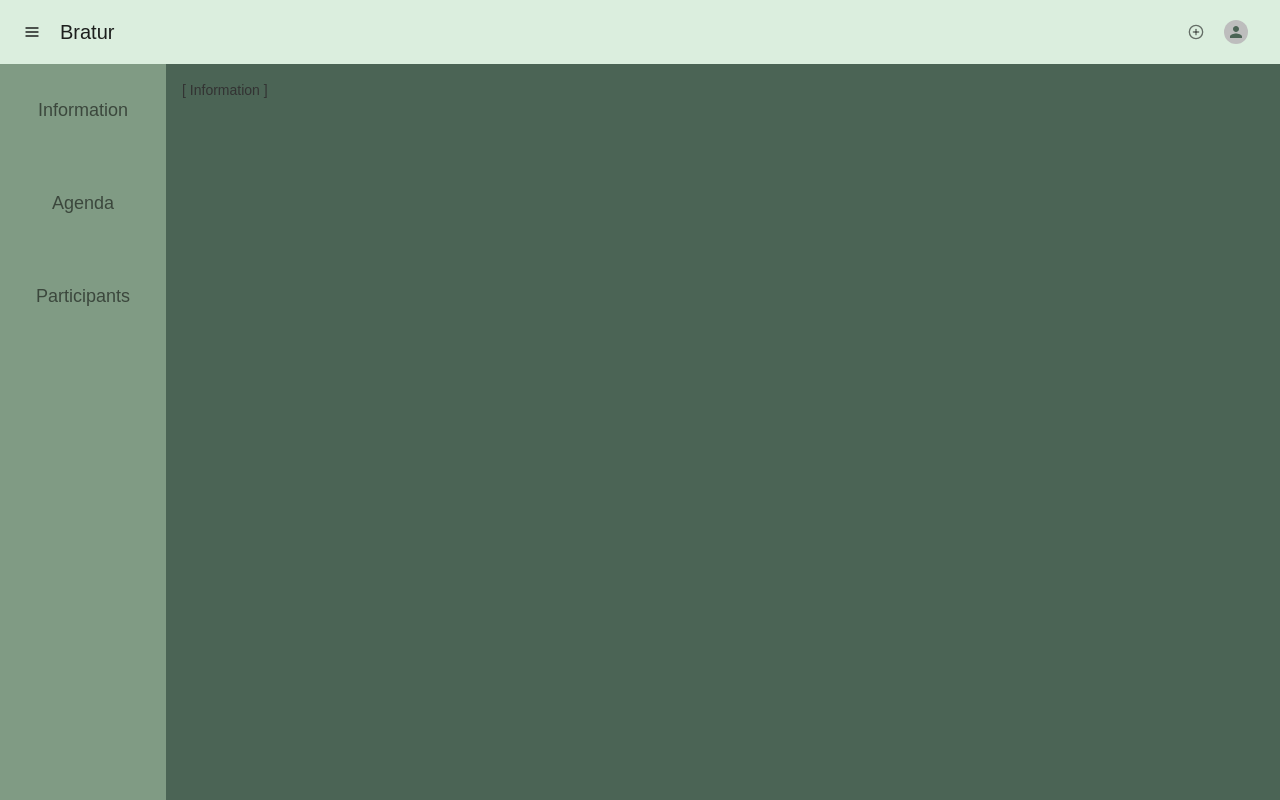
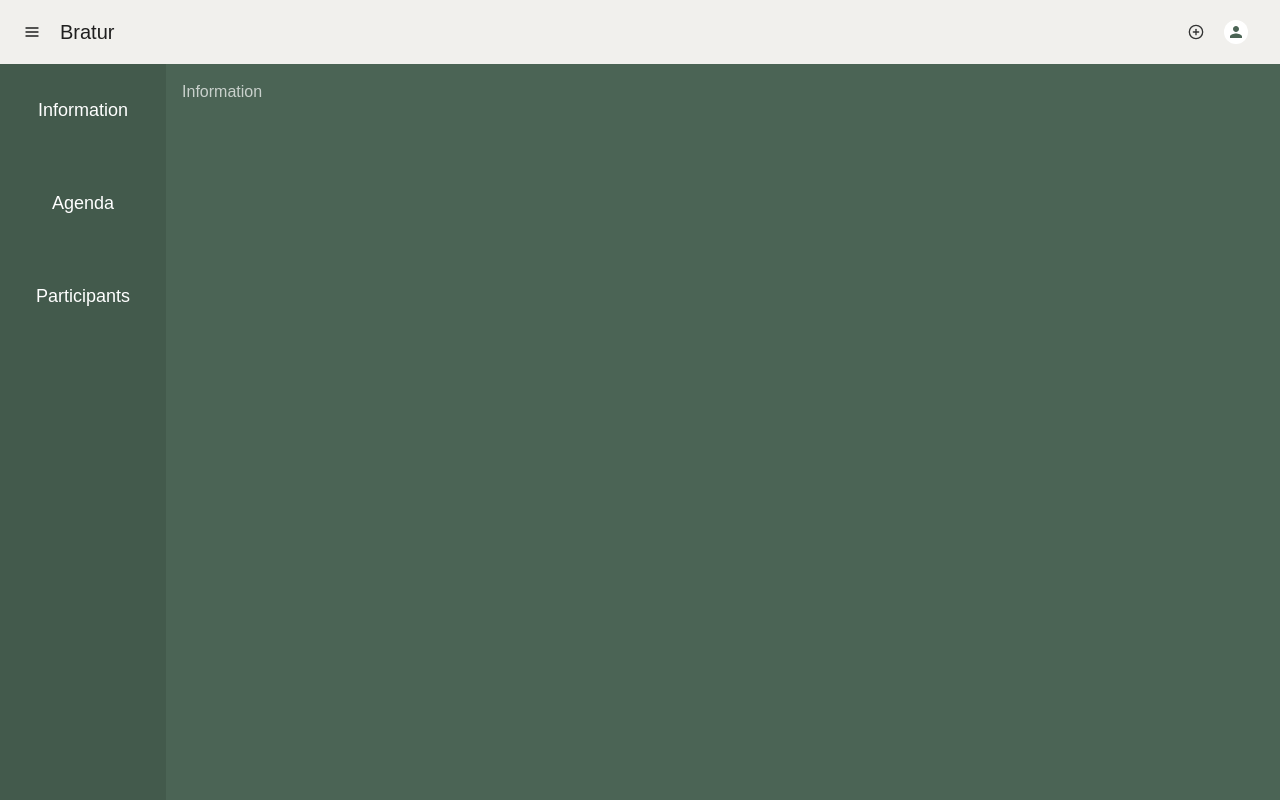
Before and after one commit to stavangler/web, a React (Create React App) app: page /trip/1 in a window 1280 px wide. Built offline with nearby package versions, Linux system fonts and the light colour scheme; no server answers.

Commit message:
chips, some styling

```diff
--- a/package.json
+++ b/package.json
@@ -8,6 +8,7 @@
         "@testing-library/jest-dom": "^5.11.6",
         "@testing-library/react": "^11.2.2",
         "@testing-library/user-event": "^12.5.0",
+        "@types/react-responsive": "^8.0.2",
         "@types/react-swipeable-views": "^0.13.0",
         "mobx": "^6.0.4",
         "mobx-react": "^7.0.5",
@@ -17,6 +18,7 @@
         "react": "^17.0.1",
         "react-dom": "^17.0.1",
         "react-feather": "^2.0.9",
+        "react-responsive": "^8.2.0",
         "react-router-dom": "^5.2.0",
         "react-scripts": "4.0.1",
         "react-swipeable-views": "^0.13.9",
--- a/src/app.tsx
+++ b/src/app.tsx
@@ -17,6 +17,7 @@ const useStyles = makeStyles((theme: Theme) =>
         small: {
             width: theme.spacing(3),
             height: theme.spacing(3),
+            background: theme.palette.common.white
         },
     }),
 )
@@ -41,7 +42,7 @@ const App = () => {
                                 userStore?.isAuthenticated ?
                                     <>
                                         <IconButton title="New trip" className={classes.stdButton}>
-                                            <Icon.PlusCircle size={16} />
+                                            <Icon.PlusCircle color={theme.palette.common.black} size={16} />
                                         </IconButton>
                                         <IconButton title="User" className={classes.stdButton}>
                                             <Avatar className={classes.small} />
--- a/src/common/theme.ts
+++ b/src/common/theme.ts
@@ -1,4 +1,5 @@
 import { createMuiTheme } from '@material-ui/core'
+import { darken, lighten } from '@material-ui/core/styles'
 
 export const knowitColors = {
     black: '#333333',
@@ -12,13 +13,28 @@ export const knowitColors = {
     clay: '#A5B1AA',
 }
 
+// const theme = createMuiTheme({
+//     overrides: {
+//         MuiAppBar: {
+//             colorPrimary: {
+//                 backgroundColor: "#FFC0CB"
+//             }
+//         }
+//     },
+//     palette: { type: "dark" }
+// });
+
 export const theme = createMuiTheme({
     palette: {
         primary: {
             main: knowitColors.mint,
+            light: lighten(knowitColors.mint, 0.1),
+            dark: darken(knowitColors.mint, 0.1),
         },
         secondary: {
-            main: knowitColors.pear,
+            main: knowitColors.forest,
+            light: lighten(knowitColors.forest, 0.1),
+            dark: darken(knowitColors.forest, 0.1),
         },
         background: {
             default: knowitColors.forest,
@@ -34,7 +50,7 @@ export const theme = createMuiTheme({
         text: {
             primary: knowitColors.black,
         },
-        type: 'light',
+        type: 'dark',
     },
     typography: {
         fontFamily: [
@@ -72,5 +88,10 @@ export const theme = createMuiTheme({
                 html: { WebkitFontSmoothing: 'auto' },
             },
         },
+        MuiAppBar: {
+            colorPrimary: {
+                backgroundColor: darken(knowitColors.white, 0)
+            }
+        }
     },
 })
--- a/src/components/flat-tabs.tsx
+++ b/src/components/flat-tabs.tsx
@@ -2,12 +2,10 @@ import React from 'react'
 import { Card, CardActionArea, CardActions, CardContent, CardMedia, Button, Typography, CardHeader, Avatar, IconButton, Box } from '@material-ui/core'
 import { createStyles, makeStyles, Theme } from '@material-ui/core/styles'
 import { Paper } from '@material-ui/core'
-import { theme } from "../common/theme"
-import * as Icon from 'react-feather'
 import utils from '../common/utils'
 import { useHistory } from 'react-router-dom'
 import { v4 as uuidv4 } from 'uuid'
-
+import { useMediaQuery } from 'react-responsive'
 
 const useStyles = makeStyles((theme: Theme) =>
     createStyles({
@@ -22,16 +20,15 @@ const useStyles = makeStyles((theme: Theme) =>
         vertical: { flexDirection: 'column', height: '100%' },
         menu: {
             display: 'flex',
-            background: theme.palette.secondary.dark
             // flex: 1
         },
+        // bg: { background: theme.palette.primary.dark },
         content: {
-            // flex: 'auto'
+            flex: 'auto'
         },
-        button: {
-            padding: '2em',
-
-        },
+        button: {},
+        bPadding: { padding: '2em' },
+        bDevicePadding: { padding: '1em' },
         // stdButton: { width: 40, height: 40 }, // todo: move to common styles
         // media: { height: 140 },
         // content: { margin: 16 },
@@ -45,6 +42,7 @@ const useStyles = makeStyles((theme: Theme) =>
 const FlatTabs = (props: any) => {
     const history = useHistory()
     const classes = useStyles()
+    const isDevice = useMediaQuery({ query: '(max-width: 1224px)' })
 
     const [index, setIndex] = React.useState(0)
 
@@ -54,14 +52,16 @@ const FlatTabs = (props: any) => {
 
     return (
         <div className={`${classes.root} ${rootAxisClass}`}>
-            <div className={`${classes.menu} ${menuAxisClass}`}>
+            <div className={`${classes.menu} ${menuAxisClass}`} style={{ background: props.menuBg }}>
                 {
                     props.children.map((c: any, i: number) =>
-                        <IconButton size="small" className={classes.button} key={uuidv4()} onClick={() => setIndex(i)}>{c.label}</IconButton>
+                        <IconButton size="small" className={`${classes.button} ${isDevice ? classes.bDevicePadding : classes.bPadding}`} key={uuidv4()} onClick={() => setIndex(i)}>
+                            {isDevice ? c.icon : c.label}
+                        </IconButton>
                     )
                 }
             </div>
-            <div>
+            <div className={classes.content}>
                 {
                     props.children.map((c: any, i: number) =>
                         index == i ? <div key={uuidv4()}>{c.content}</div> : <div key={uuidv4()}></div>
--- a/src/components/trip-item.tsx
+++ b/src/components/trip-item.tsx
@@ -1,8 +1,7 @@
 import React from 'react'
 import { Card, CardActionArea, CardActions, CardContent, CardMedia, Button, Typography, CardHeader, Avatar, IconButton, Box } from '@material-ui/core'
-import { createStyles, makeStyles, Theme } from '@material-ui/core/styles'
+import { createStyles, makeStyles, Theme, useTheme } from '@material-ui/core/styles'
 import { Paper } from '@material-ui/core'
-import { theme } from "../common/theme"
 import * as Icon from 'react-feather'
 import utils from '../common/utils'
 import { useHistory } from 'react-router-dom'
@@ -12,6 +11,7 @@ const useStyles = makeStyles((theme: Theme) =>
     createStyles({
         root: {
             borderRadius: 0,
+            background: theme.palette.common.white
             // maxWidth: 345,
         },
         stdButton: { width: 40, height: 40 }, // todo: move to common styles
@@ -20,6 +20,12 @@ const useStyles = makeStyles((theme: Theme) =>
         flexSplit: {
             display: 'flex',
             justifyContent: 'space-between'
+        },
+        hTitle: {
+            color: theme.palette.background.default
+        },
+        hSubheader: {
+            color: theme.palette.background.default
         }
     }),
 )
@@ -27,6 +33,7 @@ const useStyles = makeStyles((theme: Theme) =>
 const TripItem = (props: any) => {
     const history = useHistory()
     const classes = useStyles()
+    const theme = useTheme()
 
     return (
         <Card className={classes.root} onClick={() => history.push(`trip/${props.data.id}`)}>
@@ -36,12 +43,17 @@ const TripItem = (props: any) => {
                     image={props.data.imgUrl}
                     title="Contemplative Reptile"
                 />
-                <CardHeader className={classes.content}
+                <CardHeader
+                    className={classes.content}
+                    classes={{
+                        title: classes.hTitle,
+                        subheader: classes.hSubheader
+                    }}
                     title={props.data.title}
                     subheader={utils.shortDate(props.data.date)}
                 />
                 <CardContent className={classes.content}>
-                    <Typography variant="body2" color="textSecondary" component="p">
+                    <Typography variant="body2" color="textPrimary" component="p">
                         {props.data.description}
                     </Typography>
                 </CardContent>
@@ -54,7 +66,7 @@ const TripItem = (props: any) => {
                     <Icon.Clipboard size={16} />
                 </IconButton> */}
                 <IconButton title="Edit trip" className={classes.stdButton} onClick={() => { /* ... */ }}>
-                    <Icon.Edit2 size={16} />
+                    <Icon.Edit2 color={theme.palette.common.black} size={16} />
                 </IconButton>
             </CardActions>
         </Card>
--- a/src/pages/trip-page.tsx
+++ b/src/pages/trip-page.tsx
@@ -1,11 +1,12 @@
 import React from 'react'
-import { createStyles, makeStyles, Theme } from '@material-ui/core/styles'
+import { createStyles, makeStyles, Theme, useTheme } from '@material-ui/core/styles'
 import { Box, Tab, Tabs, Typography } from '@material-ui/core'
 import VTabs from '../components/_v-tabs'
 import Agenda from './trip-page/agenda'
 import Participants from './trip-page/participants'
 import Information from './trip-page/information'
 import FlatTabs from '../components/flat-tabs'
+import * as Icon from 'react-feather'
 
 const useStyles = makeStyles((theme: Theme) =>
     createStyles({
@@ -19,31 +20,18 @@ const useStyles = makeStyles((theme: Theme) =>
 
 const TripPage = (props: any) => {
     const classes = useStyles()
-
+    const theme = useTheme()
     const tripId = props.match.params.id
-    // const p = props.match.params.section
-    // let idx = 0
-    // if (p) {
-    //     if (p == 'edit')
-    //         console.log('edit todo')
-
-    //     if (p == 'agenda')
-    //         idx = 1
-    // }
 
     return (
-        <FlatTabs axis="vertical"
+        <FlatTabs
+            axis="vertical"
+            menuBg={theme.palette.secondary.dark}
             children={[
-                { label: 'Information', content: <Information tripId={tripId} /> },
-                { label: 'Agenda', content: <Agenda tripId={tripId} /> },
-                { label: 'Participants', content: <Participants tripId={tripId} /> }
-
+                { icon: <Icon.Info size={16} />, label: 'Information', content: <Information tripId={tripId} /> },
+                { icon: <Icon.Clipboard size={16} />, label: 'Agenda', content: <Agenda tripId={tripId} /> },
+                { icon: <Icon.Users size={16} />, label: 'Participants', content: <Participants tripId={tripId} /> }
             ]} ></FlatTabs>
-        // <VTabs className={classes.root} index={0} children={[
-        //     { label: 'Information', content: <Information tripId={tripId} /> },
-        //     { label: 'Agenda', content: <Agenda tripId={tripId} /> },
-        //     { label: 'Participants', content: <Participants tripId={tripId} /> }
-        // ]}></VTabs>
     )
 }
 export default TripPage
--- a/src/pages/trip-page/agenda.tsx
+++ b/src/pages/trip-page/agenda.tsx
@@ -1,24 +1,68 @@
 import React from 'react'
-import { createStyles, makeStyles, Theme } from '@material-ui/core/styles'
-import { Box } from '@material-ui/core'
+import { createStyles, makeStyles, Theme, useTheme } from '@material-ui/core/styles'
+import { Avatar, Box, Chip } from '@material-ui/core'
 import HTabs from '../../components/_h-tabs'
+import FlatTabs from '../../components/flat-tabs'
+import * as Icon from 'react-feather'
+import { v4 as uuidv4 } from 'uuid'
 
 const useStyles = makeStyles((theme: Theme) =>
-    createStyles({}),
+    createStyles({
+        root: {
+            display: 'flex',
+            overflow: 'auto',
+            width: '100%'
+        },
+        container: {
+            display: 'flex',
+            width: 0
+        },
+        chip: {
+            margin: '1em',
+        },
+    }),
 )
 
 const Agenda = (props: any) => {
     const classes = useStyles()
-
+    const theme = useTheme()
     // console.log(props.id)
 
+    const test = [
+        { av: 'Mo', label: '23/5' },
+        { av: 'Tu', label: '24/5' },
+        { av: 'We', label: '25/5' },
+        { av: 'Th', label: '26/5' }
+    ]
+
     return (
-        <div>agenda</div>
-        // <HTabs index={0} children={[
-        //     { label: 'Day 1', content: <div>day1</div> },
-        //     { label: 'Day 2', content: <div>day2</div> },
-        //     { label: 'Day 3', content: <div>day3</div> }
-        // ]}></HTabs>
+        <Box my={0} className={classes.root}>
+            <Box className={classes.container}>
+                {
+                    test.map((t: any) =>
+                        <Chip
+                            className={classes.chip}
+                            key={uuidv4()}
+                            avatar={<Avatar>{t.av}</Avatar>}
+                            label={t.label}
+                            clickable
+                            color="primary"
+                            // onDelete={handleDelete}
+                            deleteIcon={<Icon.X size={16} />}
+                        />
+
+                    )
+                }
+            </Box>
+        </Box>
+        // <FlatTabs
+        //     axis="horizontal"
+        //     menuBg={theme.palette.secondary.main}
+        //     children={[
+        //         { label: 'Monday', content: <Box m={4}>test1</Box> },
+        //         { label: 'Tuesday', content: <Box m={4}>test2</Box> },
+        //         { label: 'Wednesday', content: <Box m={4}>test3</Box> }
+        //     ]} ></FlatTabs>
     )
 }
 export default Agenda
--- a/src/pages/trip-page/information.tsx
+++ b/src/pages/trip-page/information.tsx
@@ -1,6 +1,6 @@
 import React from 'react'
 import { createStyles, makeStyles, Theme } from '@material-ui/core/styles'
-import { Box } from '@material-ui/core'
+import { Box, Typography } from '@material-ui/core'
 
 const useStyles = makeStyles((theme: Theme) =>
     createStyles({}),
@@ -13,7 +13,7 @@ const Information = (props:any) => {
 
     return (
         <Box m={2}>
-            [ Information ]
+            <Typography color="textSecondary">Information</Typography>
         </Box>
     )
 }
--- a/src/pages/trip-page/participants.tsx
+++ b/src/pages/trip-page/participants.tsx
@@ -1,6 +1,6 @@
 import React from 'react'
 import { createStyles, makeStyles, Theme } from '@material-ui/core/styles'
-import { Box } from '@material-ui/core'
+import { Box, Typography } from '@material-ui/core'
 
 const useStyles = makeStyles((theme: Theme) =>
     createStyles({}),
@@ -13,7 +13,7 @@ const Participants = (props:any) => {
 
     return (
         <Box m={2}>
-            [ Participants ]
+            <Typography color="textSecondary">Participants</Typography>
         </Box>
     )
 }
```
Also changed, not shown: 2 other files (tests, documents, lock files or other folders).
